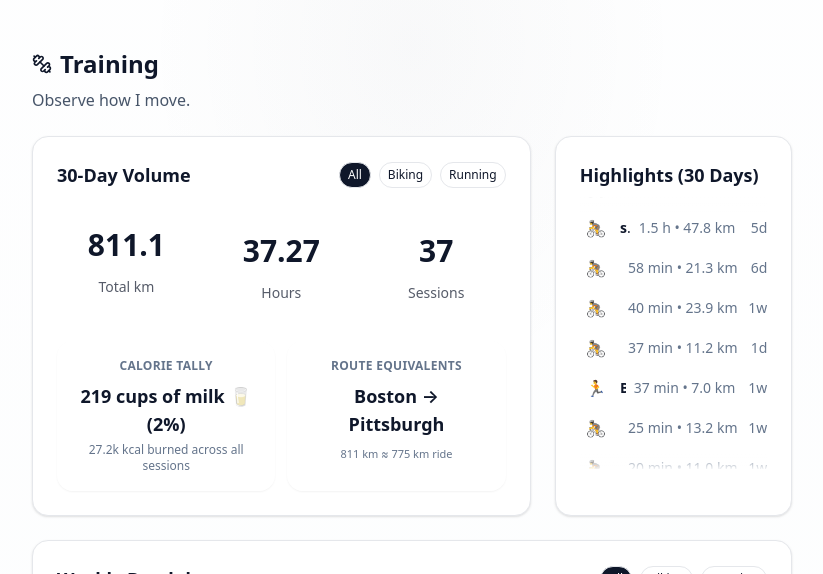
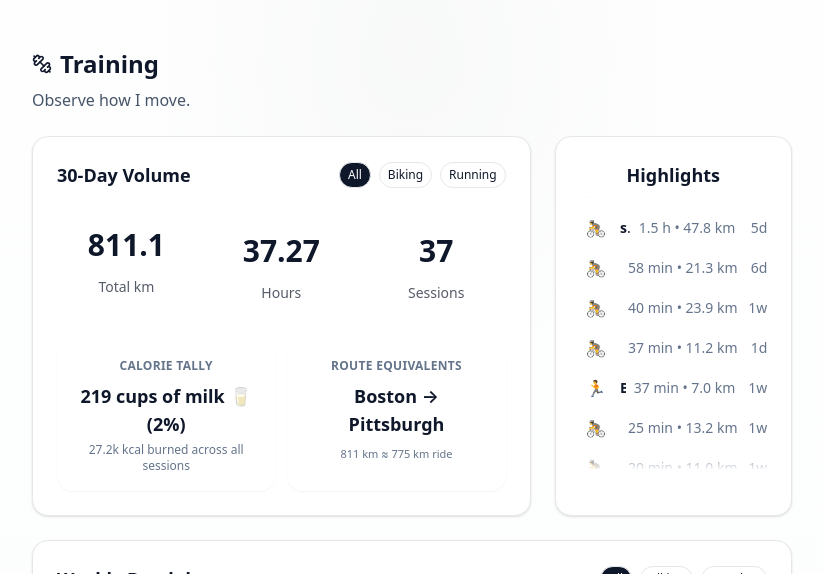
Before and after one commit to seanpatrickmay/seanpatrickmay.github.io, a Next.js app: page / in a window 1280 px wide. Shown: the part 1020-1594 px from the top of the page, without its empty margins (392-1215 px from the left). Built offline with nearby package versions, Linux system fonts and the light colour scheme.

Commit message:
Fix highlights

```diff
--- a/components/AboutSection.jsx
+++ b/components/AboutSection.jsx
@@ -272,6 +272,15 @@ export default function AboutSection({ interests }) {
     running: 'running',
   };
 
+  const recentActivitiesSource = data?.recent?.all ?? data?.recent?.last10 ?? data?.recent?.last3 ?? [];
+
+  const topLongestActivities = useMemo(() => {
+    const hours = x => toNumber(x?.time_hours ?? x?.hours ?? x?.duration_hours);
+    return [...recentActivitiesSource]
+      .sort((a, b) => hours(b) - hours(a))  // desc by hours
+      .slice(0, 10);                        // up to 10, or fewer if not available
+  }, [recentActivitiesSource]);
+
   return (
     <Section id="about" title="About me" icon={Sparkles}>
       <div className="relative">
@@ -360,13 +369,13 @@ export default function AboutSection({ interests }) {
                 </CardContent>
               </Card>
 
-              <Card className="h-full flex flex-col">
+              <Card className="h-full text-center flex flex-col">
                 <CardHeader>
-                  <CardTitle>Highlights (30 Days)</CardTitle>
+                  <CardTitle>Highlights</CardTitle>
                 </CardHeader>
                 <CardContent className="flex flex-1 flex-col gap-0 px-6 pb-6 pt-0">
                   <div className="flex-1 overflow-hidden">
-                    <RecentActivities activities={data?.recent?.last10 ?? data?.recent?.last3 ?? []} />
+                    <RecentActivities activities={topLongestActivities} />
                   </div>
                 </CardContent>
               </Card>
```
Also changed, not shown: 1 other file (tests, documents, lock files or other folders).
